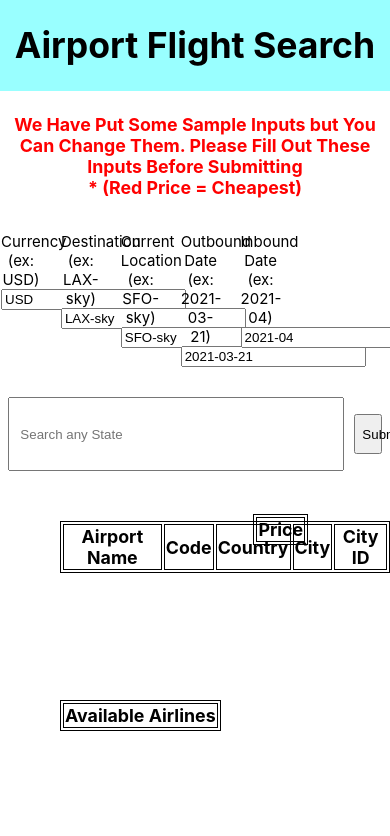
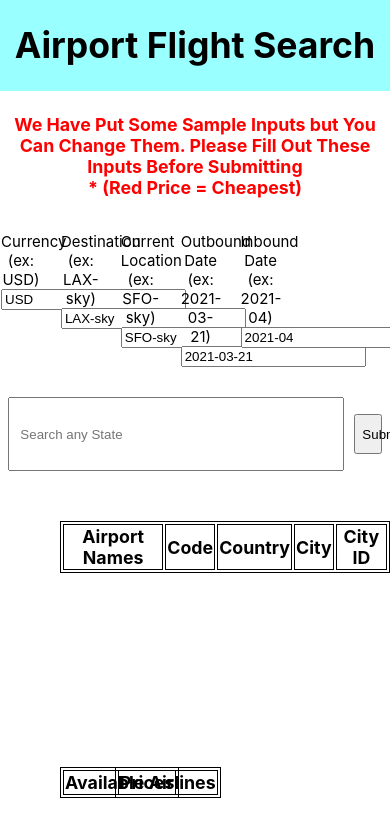
Before and after one commit to ebunnn/flight-search-api, a React (Create React App) app: page / in a window 390 px wide. Shown: the top 836 px of the page. Built offline with nearby package versions, Linux system fonts and the light colour scheme.

Commit message:
added more @media queries, tested app. final commit

```diff
--- a/src/App.css
+++ b/src/App.css
@@ -51,7 +51,11 @@
   .search-params {
     margin-left: -9px;
   }
-
+}
+@media only screen and (max-width : 1153px) {
+  .search-params {
+    margin-left: -9px;
+  }
 }
 @media only screen and (max-width : 1080px) {
   .search-div button {
--- a/src/BrowseDates.js
+++ b/src/BrowseDates.js
@@ -20,13 +20,12 @@ function browseDates(props) {
             )
         }
     }
-    console.log(minNum)
     return(
         <div>
             <table className="airport-table">
                 <thead>
                     <tr>
-                        <th>Airport Name</th>
+                        <th>Airport Names</th>
                         <th>Code</th>
                         <th>Country</th>
                         <th>City</th>
@@ -67,7 +66,7 @@ function browseDates(props) {
                                 <table className="airport-table3">
                                     <thead>
                                         <tr>
-                                            <th>Price</th>
+                                            <th>Prices</th>
                                         </tr>
                                     </thead>
                                     <tbody>
--- a/src/css/BrowseDates.css
+++ b/src/css/BrowseDates.css
@@ -12,7 +12,7 @@ td {
 .airport-table2 {
     position: absolute;
     right: 28%;
-    top: 55%;
+    top: 58%;
     color: black;
     margin-top: 50px;
     margin-left: 60px;
@@ -20,7 +20,7 @@ td {
 .airport-table3 {
     position: absolute;
     right: 21%;
-    top: 55%;
+    top: 58%;
     color: black;
     margin-top: 50px;
     margin-left: 60px;
@@ -30,4 +30,20 @@ td {
         left: 0%;
         top: 77%;
     }
+    .airport-table3 {
+        right: 54%;
+        top: 77%;
+
+    }
   }
+  @media only screen and (max-width : 1149px) {
+    .airport-table2 {
+        left: 0%;
+        top: 85%;
+    }
+    .airport-table3 {
+        right: 54%;
+        top: 85%;
+
+    }
+  }
--- a/src/css/Footer.css
+++ b/src/css/Footer.css
@@ -7,3 +7,14 @@
     top: 170%;
     margin-top: 100px;
 }
+
+@media only screen and (max-width : 1290px) {
+    .footer-content {
+        top: 180%
+    }
+  }
+@media only screen and (max-width : 1149px) {
+    .footer-content {
+        top: 200%;
+    }
+  }
```
